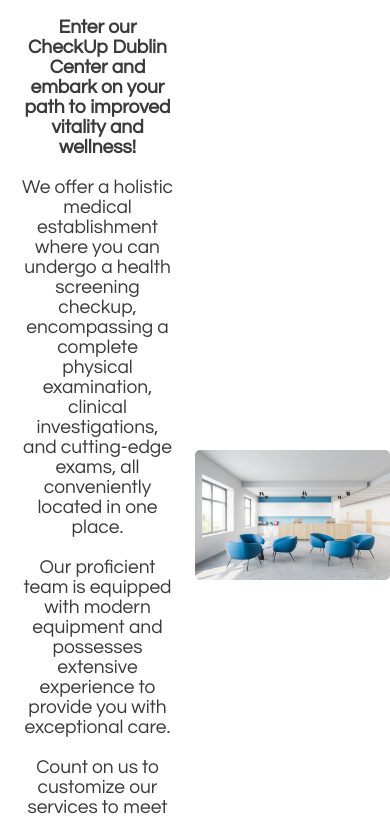
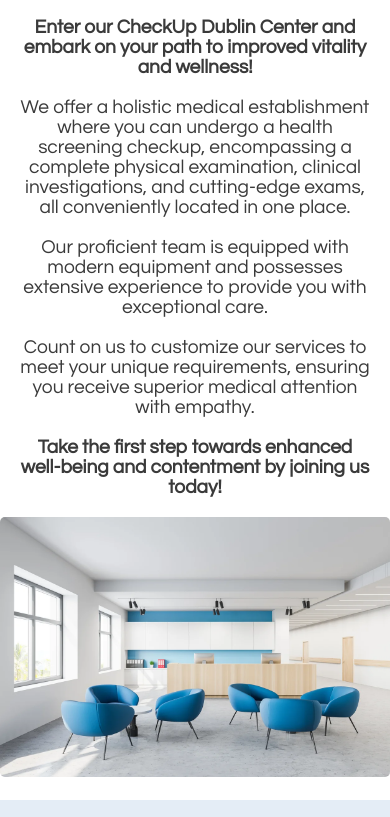
Before and after one commit to IzabellaLopes/checkup-dublin, a plain HTML site: page about-us.html in a window 390 px wide. Shown: the part 690-1507 px from the top of the page. Drawn offline with Linux system fonts and the light colour scheme.

Commit message:
Adjust style of welcome section for responsive design in small screens

```diff
--- a/assets/css/style.css
+++ b/assets/css/style.css
@@ -274,13 +274,9 @@
 /* welcome section */
 
 #welcome {
-    display: flex;
+    display: grid;
+    grid-template-columns: 1fr 1fr;
     align-items: center;
-    justify-content: space-between;
-}
-
-#welcome>div {
-    width: 50%;
 }
 
 #welcome img {
@@ -613,6 +609,10 @@
     .img-testimonials {
         padding-top: 20px;
     }
+
+    #welcome {
+        grid-template-columns: 1fr;
+    }
 }
 
 /* For small screen sizes from 800px wide and down */
```
